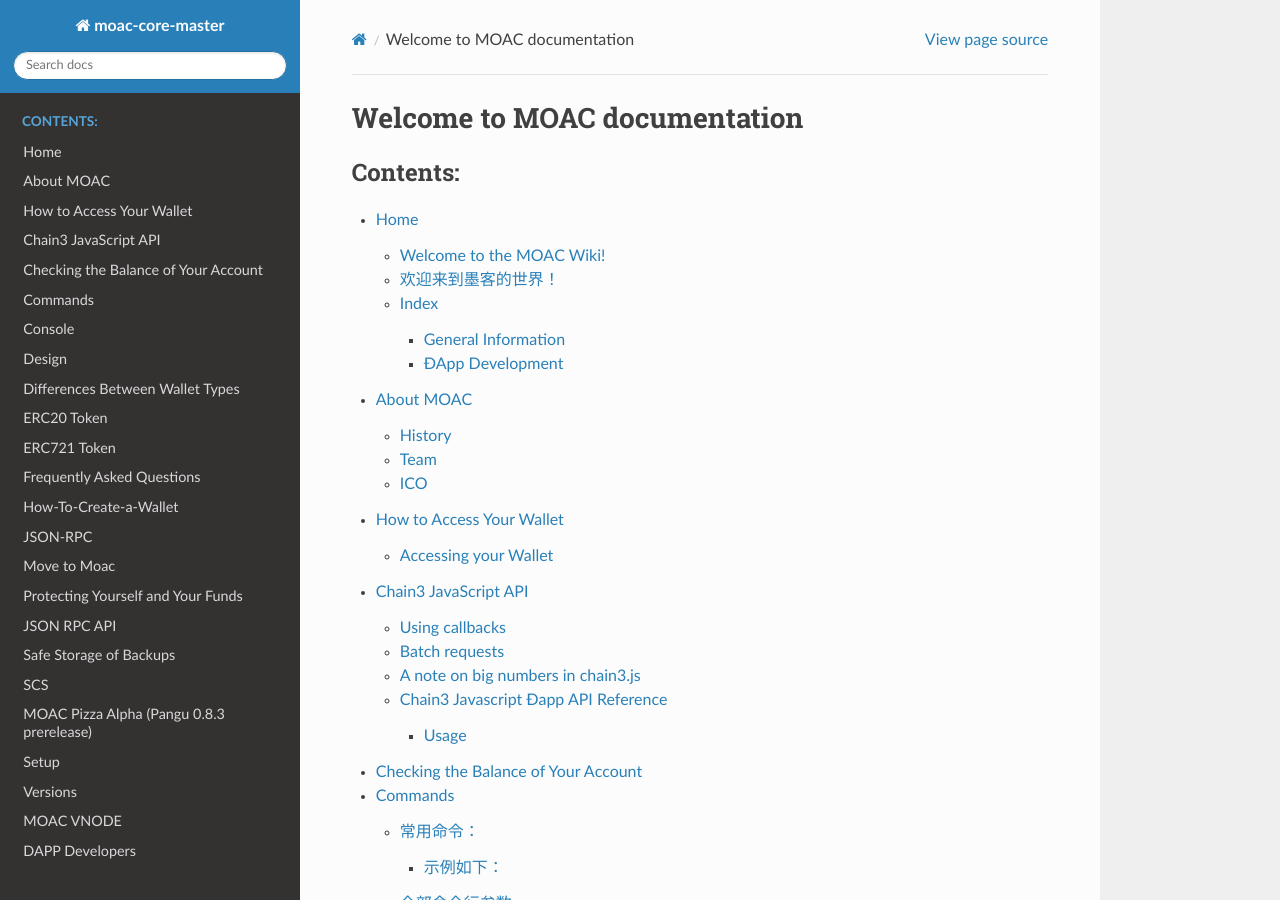
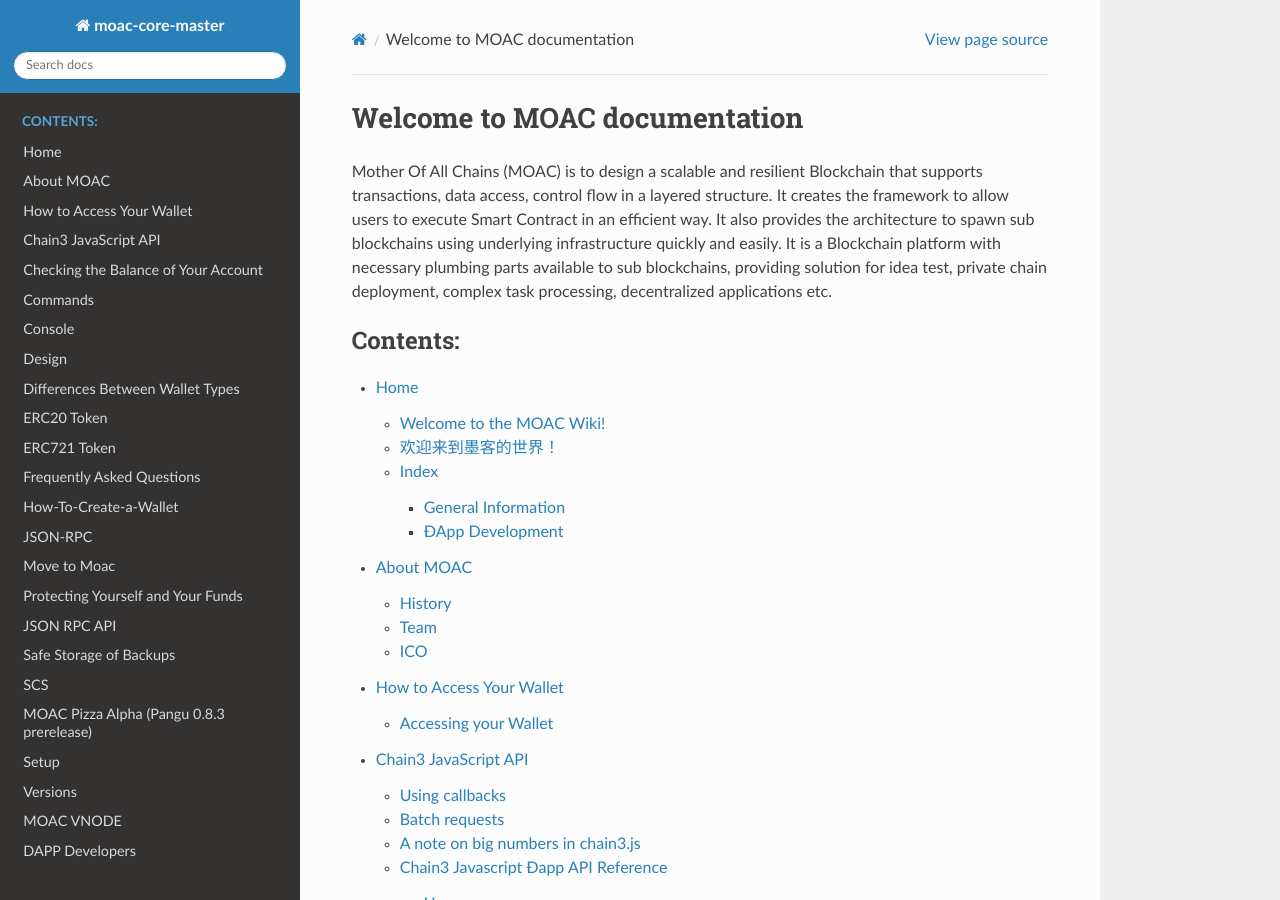
Before and after one commit to MOACChain/MOAC-DOCS, a Sphinx documentation site: the page built from Docs/index.rst, in a window 1280 px wide and 900 px high. Built offline with Sphinx 7.4.7 and the Read the Docs theme 2.0.0, drawn with Linux system fonts in a browser that asks for light colours.

Commit message:
Update index.rst

```diff
--- a/Docs/index.rst
+++ b/Docs/index.rst
@@ -1,5 +1,8 @@
 Welcome to MOAC documentation
 ============================================
+
+Mother Of All Chains (MOAC) is to design a scalable and resilient Blockchain that supports transactions, data access, control flow in a layered structure. It creates the framework to allow users to execute Smart Contract in an efficient way. It also provides the architecture to spawn sub blockchains using underlying infrastructure quickly and easily. It is a Blockchain platform with necessary plumbing parts available to sub blockchains, providing solution for idea test, private chain deployment, complex task processing, decentralized applications etc.
+
 
 
 .. toctree::
```
